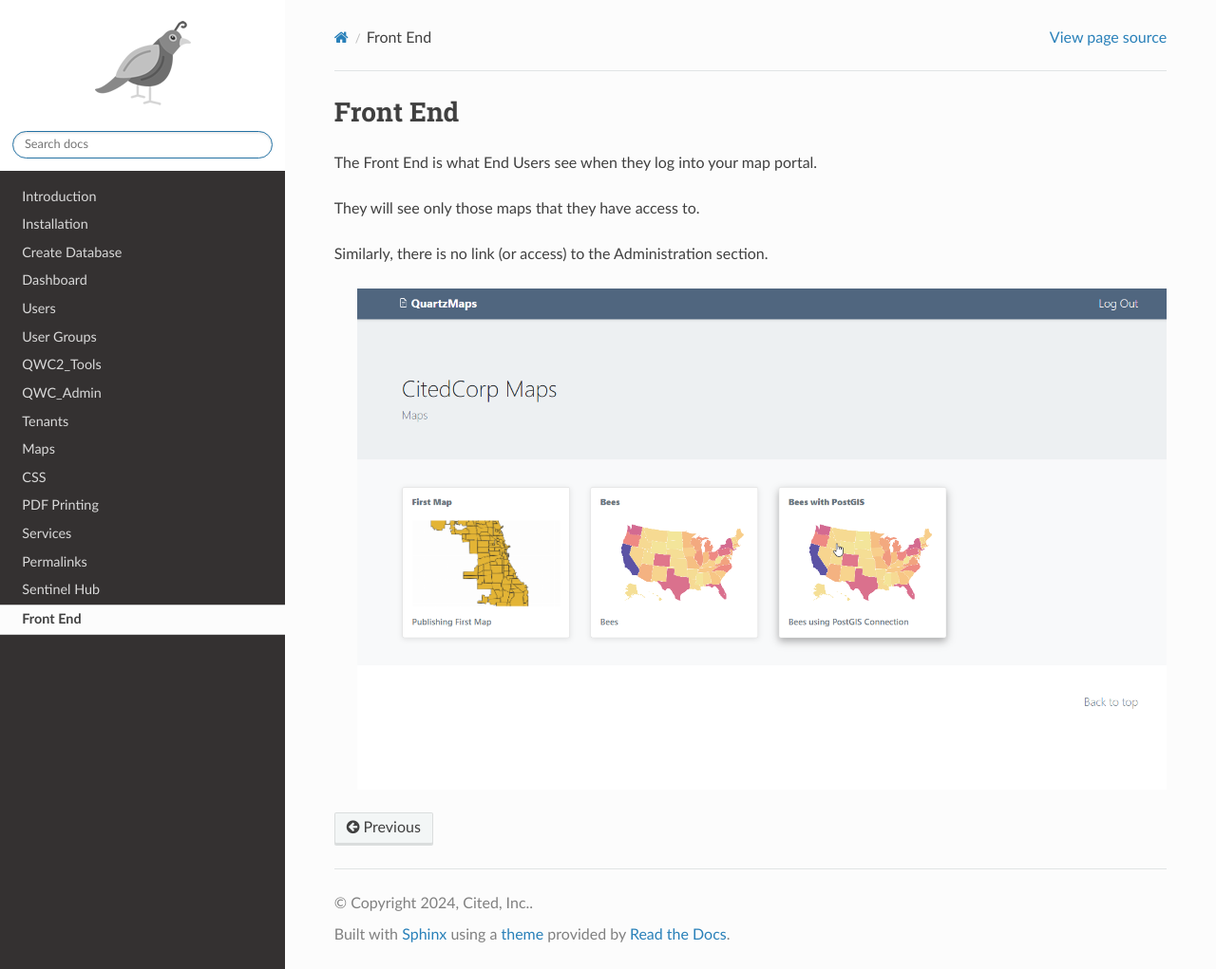
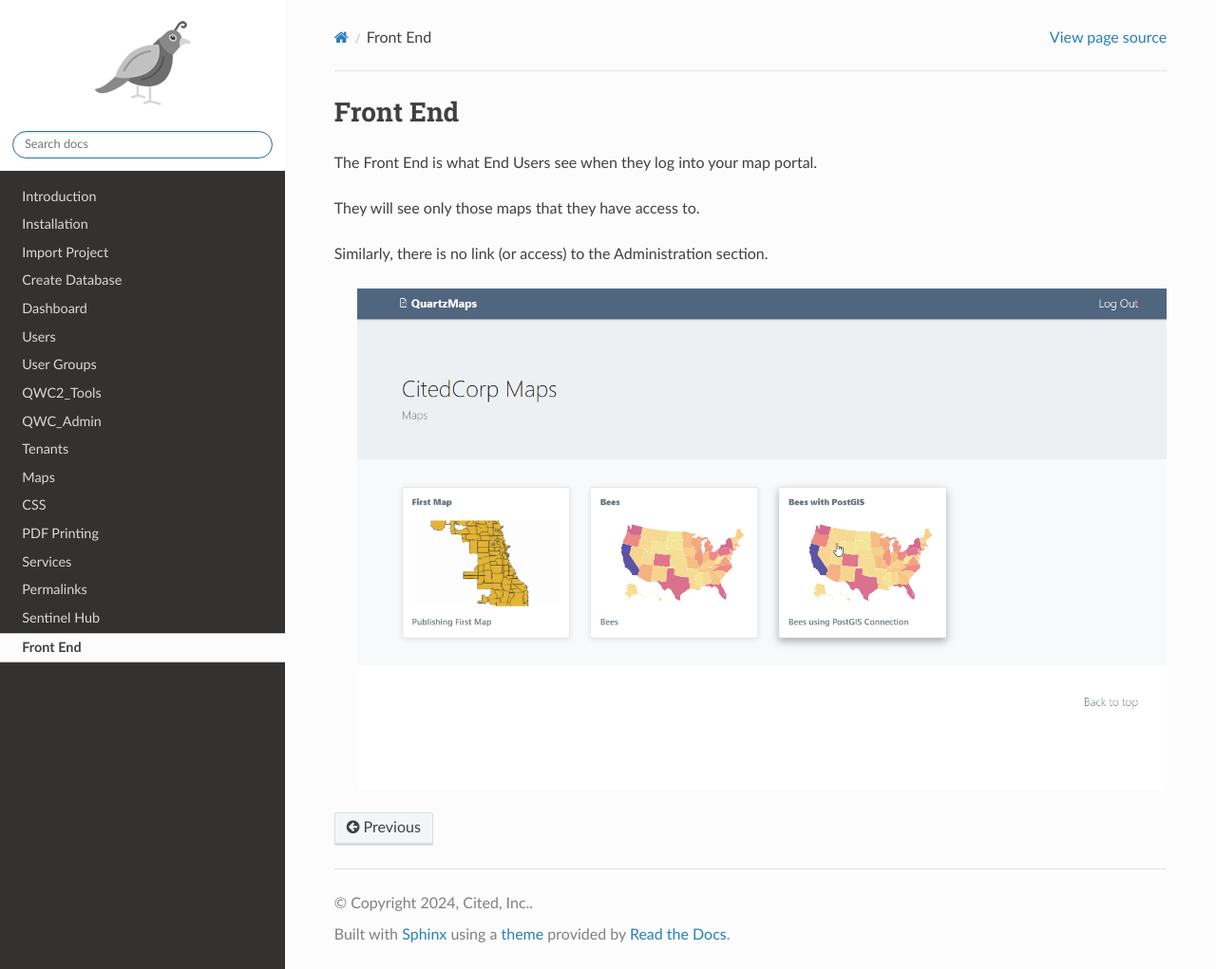
Before and after one commit to AcuGIS/readdocs, a Sphinx documentation site: the page built from docs/source/frontend.rst, in a window 1280 px wide and 1021 px high. Shown: the whole window at 95% size. Built offline with Sphinx 7.4.7 and the Read the Docs theme 3.1.0, drawn with Linux system fonts in a browser that asks for light colours; pages that are not in the unit, such as notebooks, are missing from menus.

Commit message:
Update index.rst

```diff
--- a/docs/source/index.rst
+++ b/docs/source/index.rst
@@ -17,7 +17,7 @@ Contents
 
    intro
    install
-   quick-dynamic
+   import
    createdb
    dashboard
    users
```
